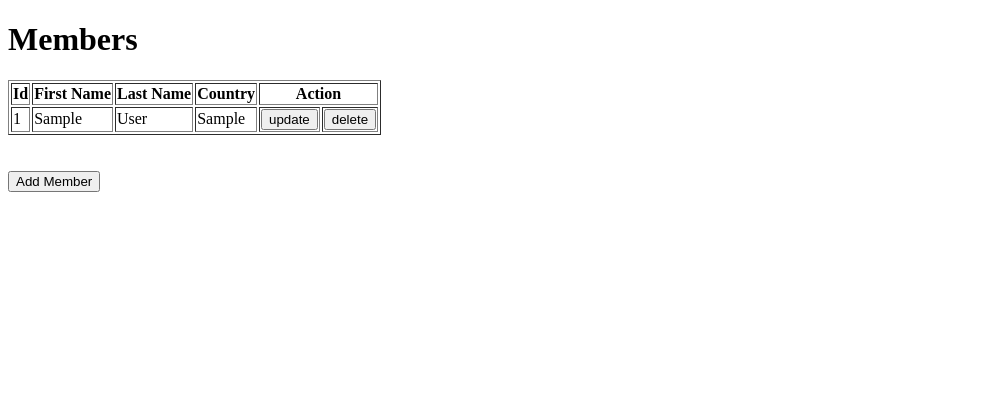
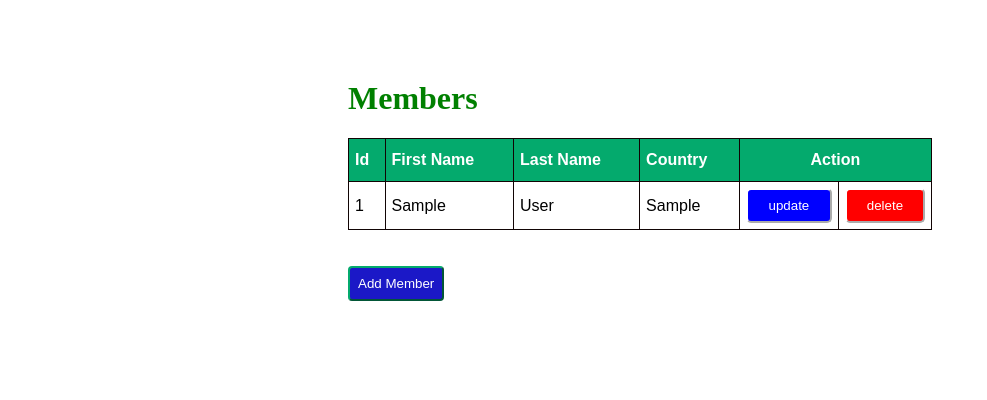
Before and after one commit to JAREDKEVIN/SASAKAZI, a Django app: template newapp/templates/index.html in a window 1280 px wide. Shown: the top 400 px of the page, without its empty margins (0-987 px from the left). Run offline with Django 4.2, Linux system fonts and the light colour scheme; the template is opened without the code that fills it: values that come from a table or form of the project are taken from there, others are empty; tables that the repository leaves empty hold one stand-in row (values such as "Sample post").

Commit message:
static files for styling

```diff
--- /dev/null
+++ b/newapp/static/style.css
@@ -0,0 +1,102 @@
+.container {
+    margin: 80px 240px 60px 240px;
+    padding: 0px 100px 100px 100px;
+}
+
+#customers {
+    font-family: Arial, Helvetica, sans-serif;
+    border-collapse: collapse;
+    width: 100%;
+}
+
+#customers td,
+#customers th {
+    border: 1px solid rgb(17, 4, 4);
+    padding: 6px;
+}
+
+#customers tr:nth-child(even) {
+    background-color: #f2f2f2;
+}
+
+#customers tr:hover {
+    background-color: #ddd;
+}
+
+#customers th {
+    padding-top: 12px;
+    padding-bottom: 12px;
+    text-align: left;
+    background-color: #04AA6D;
+    color: white;
+}
+
+#customers #mid {
+    text-align: center;
+}
+
+#customers #up {
+    background-color: blue;
+    border-color: white;
+    border-radius: 5px;
+    padding: 8px;
+    color: white;
+}
+
+#customers #del {
+    background-color: red;
+    border-color: white;
+    border-radius: 5px;
+    padding: 8px;
+    color: white;
+}
+
+#customers button {
+    width: 100%;
+}
+
+.container1 #new {
+    background-color: blue;
+    border-color: red;
+    border-radius: 5px;
+    padding: 8px;
+    color: white;
+}
+
+.container2 #new1 {
+    background-color: blue;
+    border-color: red;
+    border-radius: 5px;
+    padding: 8px;
+    color: white;
+}
+
+h1 {
+    color: green;
+}
+
+.container1 input {
+    padding: 8px;
+}
+
+.container2 input {
+    padding: 8px;
+}
+
+.container1 {
+    margin: 80px 240px 60px 240px;
+    padding: 0px 100px 100px 100px;
+}
+
+.container2 {
+    margin: 80px 240px 60px 240px;
+    padding: 0px 100px 100px 100px;
+}
+
+.container #new3 {
+    padding: 8px;
+    background-color: rgb(27, 24, 199);
+    color: white;
+    border-radius: 4px;
+    border-color: #04AA6D;
+}
--- a/newapp/templates/index.html
+++ b/newapp/templates/index.html
@@ -8,8 +8,8 @@
     <title>SASAKAZI ASSESMENT</title>
 </head>
 
-<!-- {% load static %}
-<link rel="stylesheet" href="{% static 'style.css' %}"> -->
+{% load static %}
+<link rel="stylesheet" href="{% static 'style.css' %}">
 
 <body>
     <div class="container">
```
